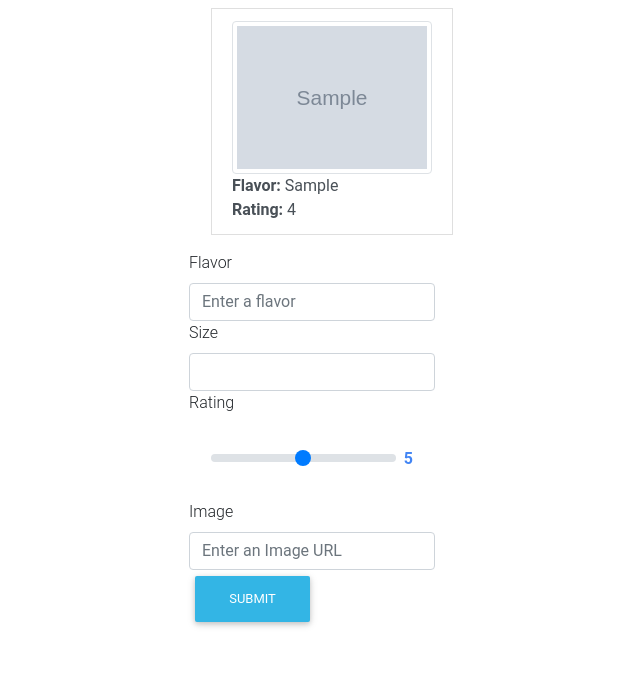
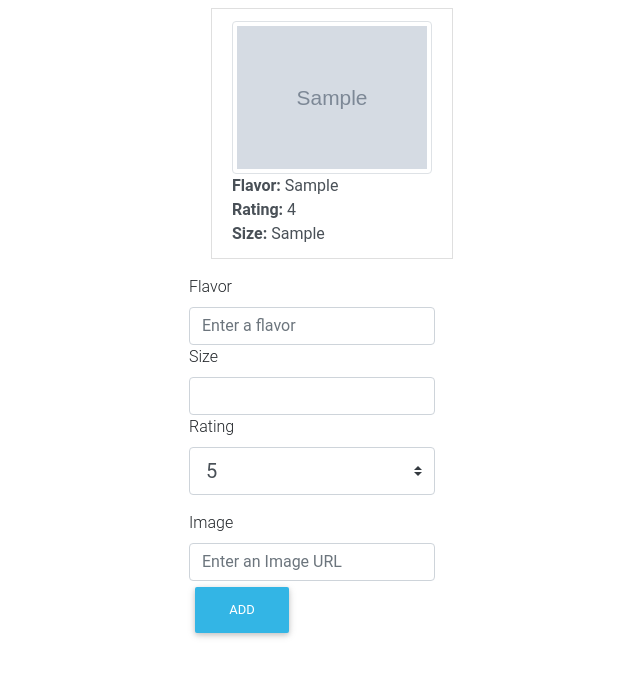
Before and after one commit to CEckelberry/api_endpoint_practice, a Flask app: page / in a window 1280 px wide. Shown: the top 677 px of the page, without its empty margins (328-968 px from the left). Run offline with Flask 2, Linux system fonts and the light colour scheme; tables that the repository leaves empty hold one stand-in row (values such as "Sample post"); grey boxes marked "Sample" are stand-in pictures; some libraries are stand-ins or nearby versions.

Commit message:
completed json form submission and single page refresh works

```diff
--- a/app.py
+++ b/app.py
@@ -12,7 +12,7 @@ from models import db, connect_db, Cupcake
 app = Flask(__name__)
 
 app.config["SECRET_KEY"] = "oh-so-secret"
-app.config["SQLALCHEMY_DATABASE_URI"] = "postgres:///adopt"
+app.config["SQLALCHEMY_DATABASE_URI"] = "postgres:///cupcakes"
 app.config["SQLALCHEMY_TRACK_MODIFICATIONS"] = False
 app.config["SQLALCHEMY_ECHO"] = True
 
@@ -34,7 +34,7 @@ def list_cupcakes():
 def create_cupcake():
 
     data = request.json
-
+    print(data)
     new_cupcake = Cupcake(
         flavor=data["flavor"],
         size=data["size"],
--- a/static/app.js
+++ b/static/app.js
@@ -1,12 +1,5 @@
 $(document).ready(function() {
     getCupcakes()
-    const $valueSpan = $('.valueSpan2');
-    const $value = $('#customRange11');
-    $valueSpan.html($value.val());
-    $value.on('input change', () => {
-
-      $valueSpan.html($value.val());
-    });
   });
 
 
@@ -28,8 +21,30 @@ $(document).ready(function() {
     newLI.className = 'list-group-item list-group-item-action';
     const cupcakeInstance = document.createElement('B');
     cupcakeInstance.innerHTML = `<div>
-    <img src="${cupcake.image}" class="img-thumbnail" style="width: 200px" alt="cupcake"> <br> <b>Flavor:</b>  ${cupcake.flavor} <br> <b>Rating:</b>  ${cupcake.rating}
+    <img src="${cupcake.image}" class="img-thumbnail" style="width: 200px" alt="cupcake"> <br> <b>Flavor:</b>  ${cupcake.flavor} <br> <b>Rating:</b>  ${cupcake.rating} <br> <b>Size:</b> ${cupcake.size}
     </div>`;
     newLI.append(cupcakeInstance);
     return newLI;
   }
+
+  $("#cupcakeform").submit(async function( event ) {
+    alert( "Handler for .submit() called." );
+    event.preventDefault();
+
+    let flavor = $("#flavor").val();
+    let rating = $("#rating").val();
+    alert(rating)
+    let size = $("#size").val();
+    let image = $("#image").val();
+
+    let cupcakeResponse = await axios.post('http://127.0.0.1:5000/api/cupcakes', {
+      flavor,
+      size,
+      rating,
+      image
+    })
+
+    let newCupcake = $(makeCupcakeLI(cupcakeResponse.data.cupcake));
+    $("#cupcakes").append(newCupcake);
+    $("#cupcakeform").trigger("reset");
+  });
--- a/templates/home.html
+++ b/templates/home.html
@@ -19,21 +19,27 @@
         </div>
 
         <div class="row justify-content-center">
-            <form method="POST" action="/api/cupcakes">
+            <form method="POST" action="/api/cupcakes" id="cupcakeform">
                 <label for="flavor">Flavor</label>
-                    <input type="text" placeholder="Enter a flavor" class="form-control" name="flavor">
+                    <input type="text" placeholder="Enter a flavor" class="form-control" name="flavor" id="flavor">
                 <label for="size">Size</label>
-                    <input type="text" class="form-control" name="size">
+                    <input type="text" class="form-control" name="size" id="size">
                 <label for="rating">Rating</label>
-                <div class="d-flex justify-content-center my-4">
-                    <div class="w-75">
-                    <input type="range" class="custom-range" name="rating" id="customRange11" min="0" max="10">
-                    </div>
-                    <span class="font-weight-bold text-primary ml-2 valueSpan2"></span>
-                </div>
+                    <select class="browser-default custom-select custom-select-lg mb-3 form-control" id="rating">
+                        <option value="1">1</option>
+                        <option value="2">2</option>
+                        <option value="3">3</option>
+                        <option value="4">4</option>
+                        <option selected value="5">5</option>
+                        <option value="6">6</option>
+                        <option value="7">7</option>
+                        <option value="8">8</option>
+                        <option value="9">9</option>
+                        <option value="10">10</option>
+                    </select>
                 <label for="image">Image</label>
-                    <input type="text" placeholder="Enter an Image URL" class="form-control" name="image">
-                <button type="submit" class="btn btn-info">Submit</button>
+                    <input type="text" placeholder="Enter an Image URL" class="form-control" name="image" id="image">
+                <button type="submit" id="cupcakeform" class="btn btn-info">Add</button>
             </form>
         </div>
     </div>
```
Also changed, not shown: seed.py (+2 -6 lines).
